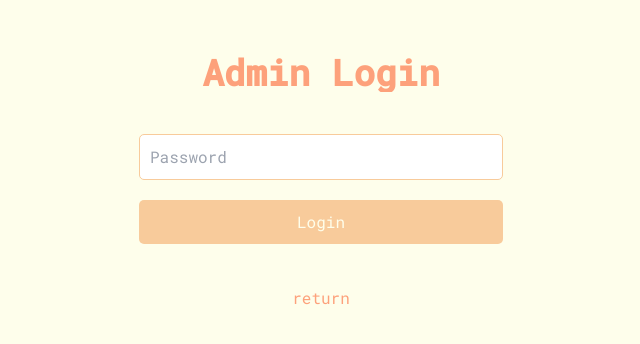
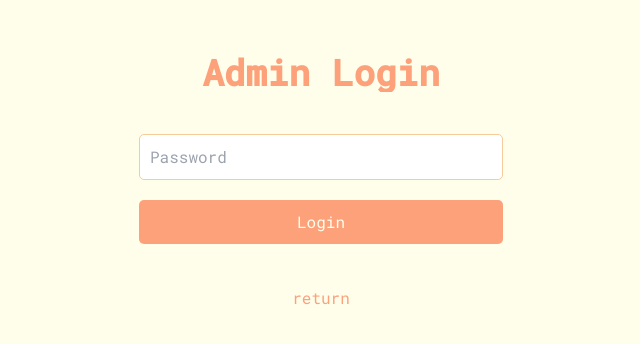
Before and after one commit to ch1kulya/AnimeBesu, a Flask app: page /admin in a window 1280 px wide. Shown: the part 235-579 px from the top of the page, without its empty margins (319-959 px from the left). Run offline with Flask 3, Linux system fonts and the light colour scheme.

Commit message:
Update style.css

```diff
--- a/static/style.css
+++ b/static/style.css
@@ -40,7 +40,7 @@ body {
     width: calc(100% - 20px);
 }
 .form-button {
-    background: #f8cb9b;
+    background: #fda17b;
     border: none;
     border-radius: 5px;
     color: #fefeeb;
```
